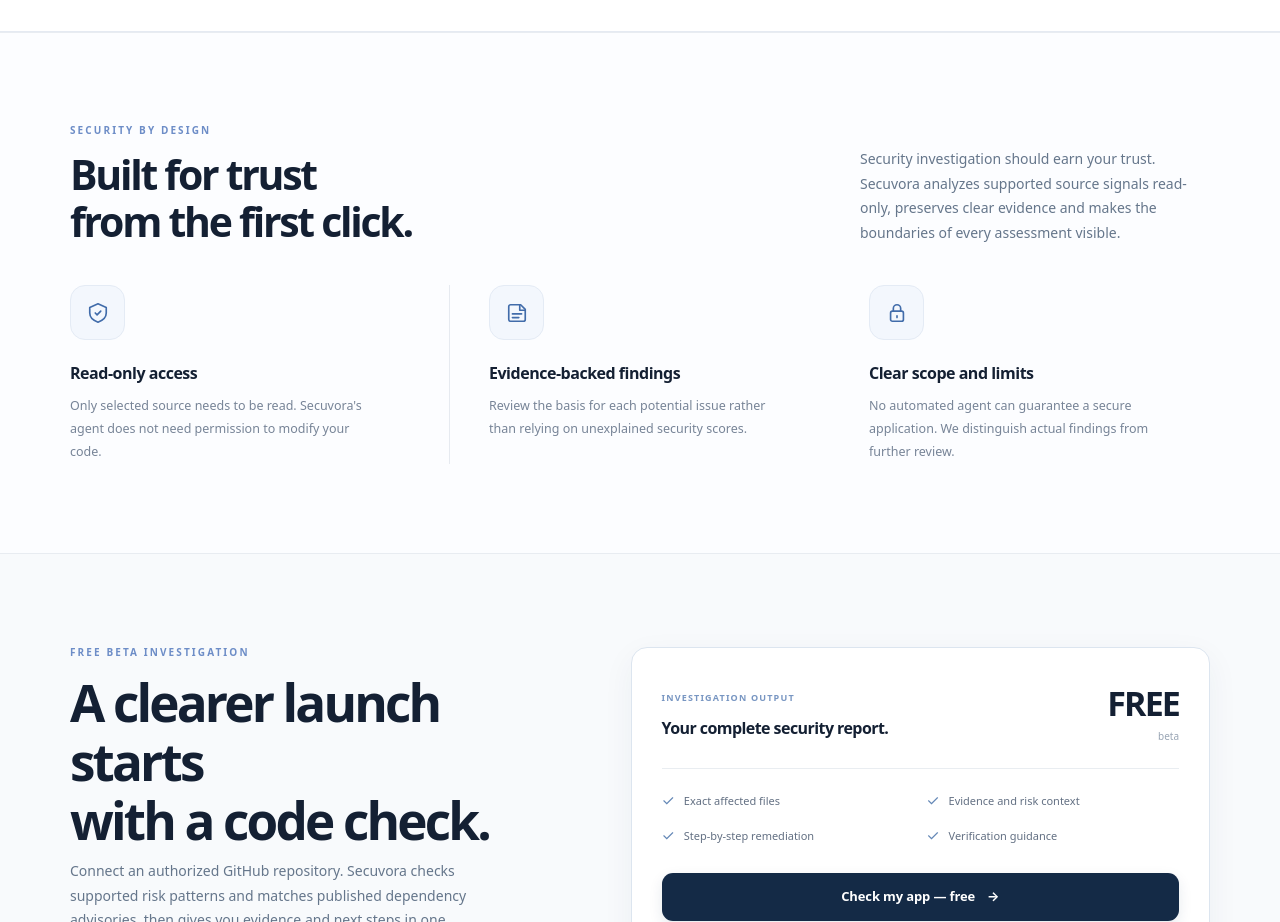
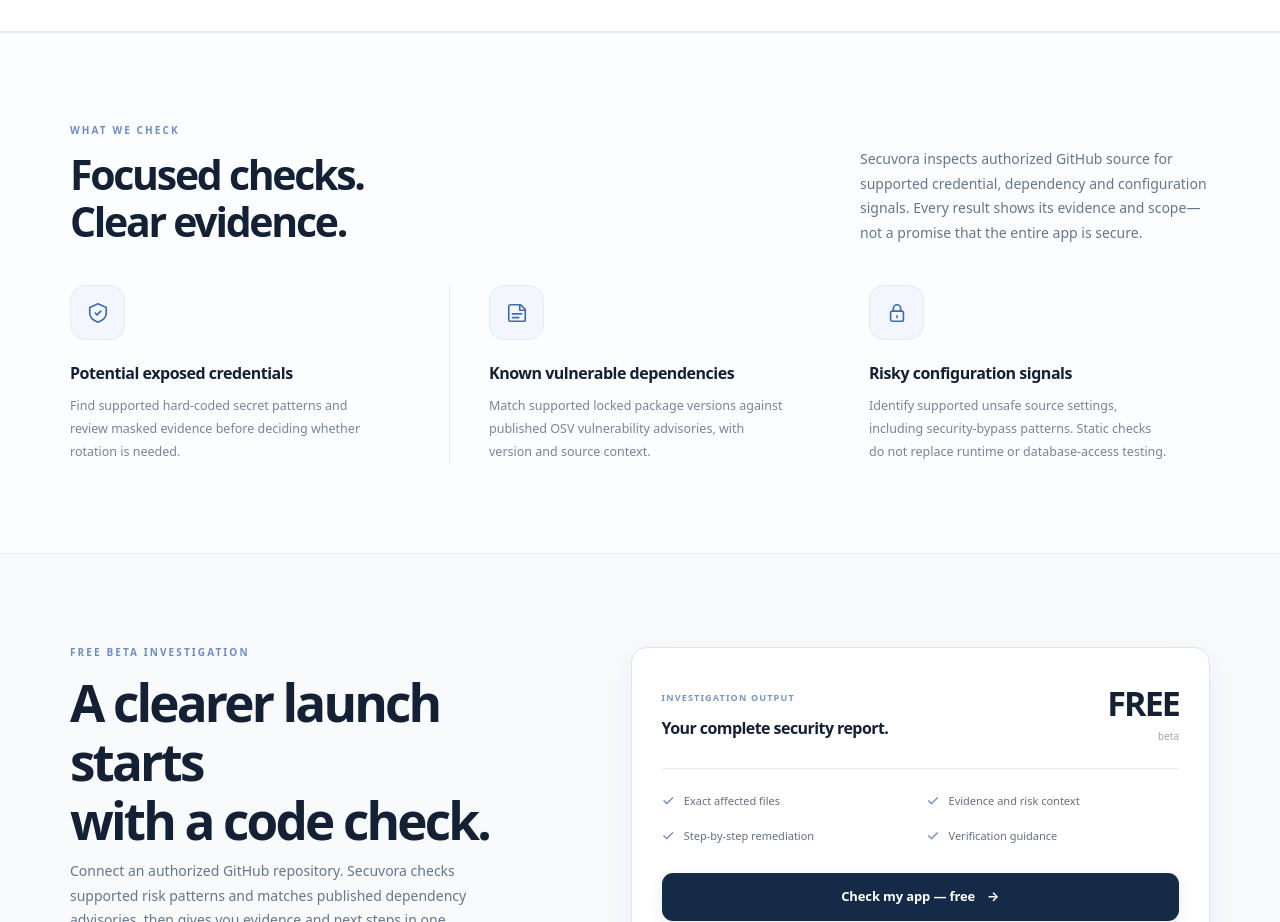
Before and after one commit to helloskyorigin/Safe-sure, a Next.js app: page / in a window 1280 px wide. Shown: the part 2920-3842 px from the top of the page. Built offline with nearby package versions, Linux system fonts and the light colour scheme.

Commit message:
Make security coverage concrete and describe scanner limits honestly

```diff
--- a/components/SecuritySection.tsx
+++ b/components/SecuritySection.tsx
@@ -4,15 +4,15 @@ export default function SecuritySection() {
       <div className="container">
         <div className="split-heading ">
           <div>
-            <p className="eyebrow">SECURITY BY DESIGN</p>
+            <p className="eyebrow">WHAT WE CHECK</p>
             <h2>
-              Built for trust
+              Focused checks.
               <br />
-              from the first click.
+              Clear evidence.
             </h2>
           </div>
           <p>
-            Security investigation should earn your trust. Secuvora analyzes supported source signals read-only, preserves clear evidence and makes the boundaries of every assessment visible.
+            Secuvora inspects authorized GitHub source for supported credential, dependency and configuration signals. Every result shows its evidence and scope—not a promise that the entire app is secure.
           </p>
         </div>
         <div className="trust-grid">
@@ -23,10 +23,9 @@ export default function SecuritySection() {
                 <path d="m9 12 2 2 4-4" />
               </svg>
             </div>
-            <h3>Read-only access</h3>
+            <h3>Potential exposed credentials</h3>
             <p>
-              Only selected source needs to be read. Secuvora's agent does not need permission
-              to modify your code.
+              Find supported hard-coded secret patterns and review masked evidence before deciding whether rotation is needed.
             </p>
           </article>
           <article className="trust-item ">
@@ -36,10 +35,9 @@ export default function SecuritySection() {
                 <path d="M15 3v6h6M7 13h10M7 17h7" />
               </svg>
             </div>
-            <h3>Evidence-backed findings</h3>
+            <h3>Known vulnerable dependencies</h3>
             <p>
-              Review the basis for each potential issue rather than relying on
-              unexplained security scores.
+              Match supported locked package versions against published OSV vulnerability advisories, with version and source context.
             </p>
           </article>
           <article className="trust-item ">
@@ -49,10 +47,9 @@ export default function SecuritySection() {
                 <path d="M8 10V7a4 4 0 0 1 8 0v3m-4 5v2" />
               </svg>
             </div>
-            <h3>Clear scope and limits</h3>
+            <h3>Risky configuration signals</h3>
             <p>
-              No automated agent can guarantee a secure application. We distinguish actual
-              findings from further review.
+              Identify supported unsafe source settings, including security-bypass patterns. Static checks do not replace runtime or database-access testing.
             </p>
           </article>
         </div>
```
